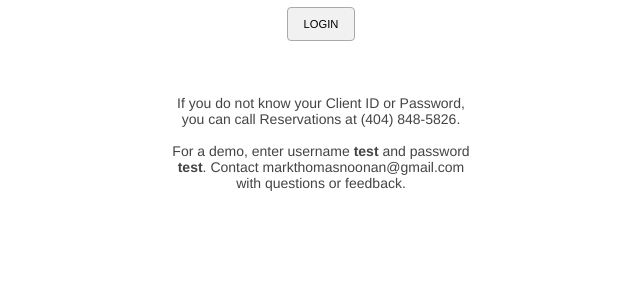
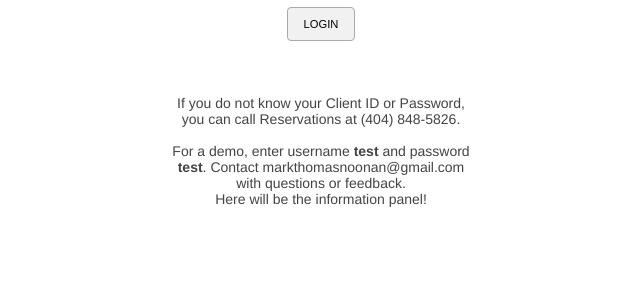
Before and after one commit to marktnoonan/marta-mobility, a PHP site: page /wwwdocs/index.html in a window 1280 px wide. Shown: the part 431-724 px from the top of the page, without its empty margins (319-959 px from the left). Run offline with PHP 8.4, Linux system fonts and the light colour scheme; some libraries are stand-ins or nearby versions.

Commit message:
Some CSS tidying
removed a silly box-sizing workaround

```diff
--- a/wwwdocs/css/main.css
+++ b/wwwdocs/css/main.css
@@ -12,7 +12,6 @@ body {
   font-family: soleil, Helvetica, Arial, sans-serif;
   text-align: center;
   font-size: 14px;
-
   color: #444;
   background-color: #fff;
 }
@@ -185,7 +184,6 @@ h2 {
   padding: 10px;
   text-align: left;
   font-weight: bold;
-  font-size: 1.4em;
   line-height: 1.6;
   width: 100%;
 }
@@ -476,7 +474,6 @@ text+text {
     opacity: 0;
     pointer-events: none;
     transition: opacity 600ms ease-in-out;
-    width: calc(100% - 40px);
     min-height: 100vh;
     text-align: left;
     z-index: 3;
--- a/wwwdocs/index.html
+++ b/wwwdocs/index.html
@@ -53,6 +53,10 @@
     <div class="container" id="output"><br><br><br> If you do not know your Client ID or Password, you can call Reservations at (404) 848-5826.<br><br> For a demo, enter username <b>test</b> and password <b>test</b>. Contact markthomasnoonan@gmail.com with questions or feedback.
     </div>
 
+
+    <div class="my-info-output">
+      Here will be the information panel!
+    </div>
 
 <script id="my-info-template">
 
@@ -117,11 +121,6 @@
         </div>
 
         <div class="booking-status"><b>Trip Status</b>: {{Status}}<span class="late-status"></span></div>
-
-        <div>
-
-
-        </div>
 
         <div class="times">
 
```
